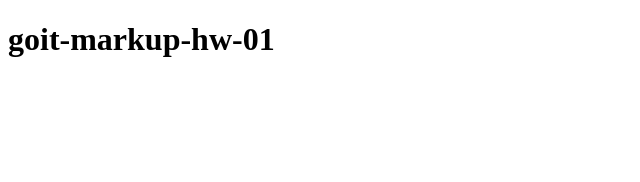
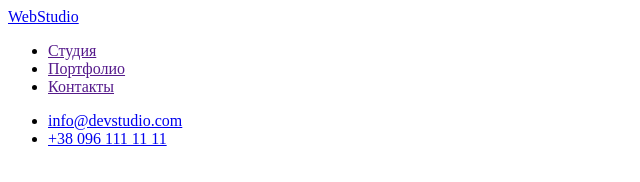
Before and after one commit to kucheryavenko/goit-markup-hw-01, a plain HTML site: page index.html in a window 1280 px wide. Shown: the whole page, without its empty margins (0-640 px from the left). Drawn offline with Linux system fonts and the light colour scheme.

Commit message:
Создал хедер

```diff
--- a/index.html
+++ b/index.html
@@ -7,6 +7,19 @@
     <title>goit-markup-hw-01</title>
 </head>
 <body>
-    <h1>goit-markup-hw-01</h1>
+    <header>
+        <a href="./index.html">WebStudio</a>
+        <nav>
+            <ul>
+                <li><a href="">Студия</a></li>
+                <li><a href="">Портфолио</a></li>
+                <li><a href="">Контакты</a></li>
+            </ul>
+        </nav>
+        <ul>
+            <li><a href="mailto:info@devstudio.com">info@devstudio.com</a></li>
+            <li><a href="tel:+380961111111">+38 096 111 11 11</a></li>
+        </ul>
+    </header>
 </body>
 </html>
```
